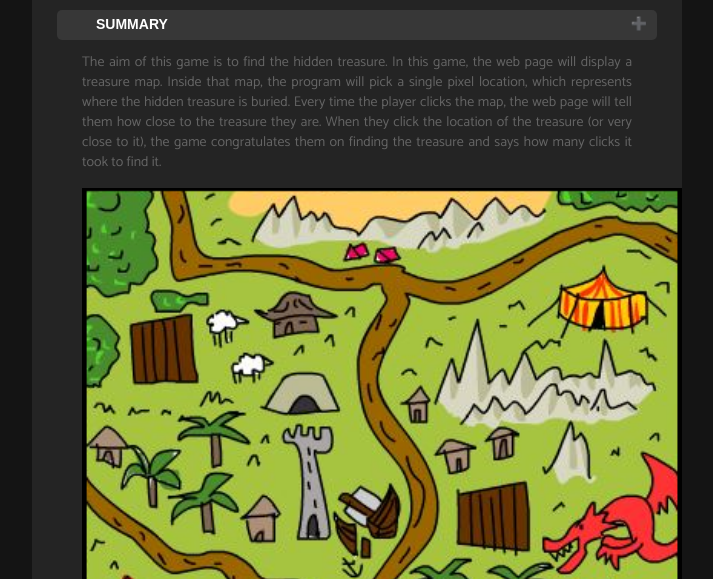
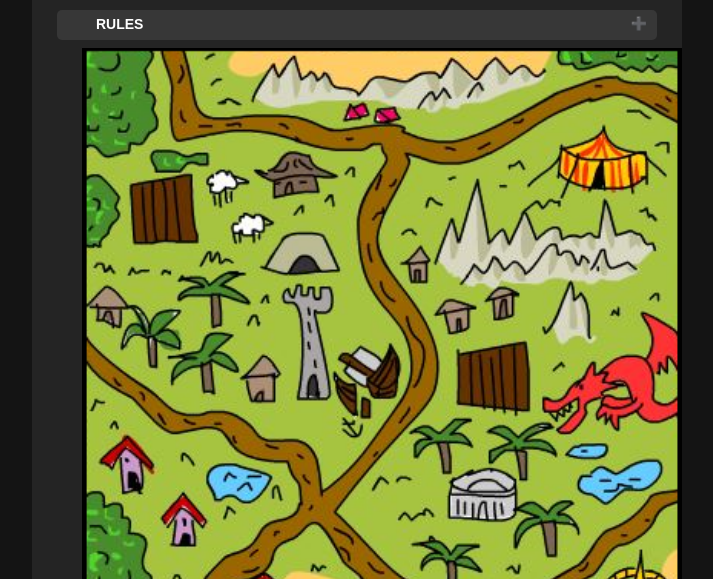
Before and after one commit to D-Skr/d-skr.github.io, a plain HTML site: page treasure.html in a window 1280 px wide. Shown: the part 221-800 px from the top of the page, without its empty margins (308-1021 px from the left). Drawn offline with nearby package versions, Linux system fonts and the light colour scheme.

Commit message:
Update treasure.html

```diff
--- a/treasure.html
+++ b/treasure.html
@@ -18,7 +18,7 @@
     <div id="main2">
     <div id="header2">Find the Treasure!</div>
     <div class="section_body profile_section_body" style="display: block;">
-                <button type="button" class="collapsible">SUMMARY</button>
+                <button type="button" class="collapsible">RULES</button>
                     <div class = "content">
                         <p>The aim of this game is to find the hidden treasure. In this game, the web page will display a treasure map.
                         Inside that map, the program will pick a single pixel location, which represents where the hidden treasure is buried.
@@ -43,12 +43,6 @@
                       });
                     }
                     </script>
-        <div class="section_body profile_section_body" style="display: block;">
-        The aim of this game is to find the hidden treasure. In this game, the web page will display a treasure map.
-        Inside that map, the program will pick a single pixel location, which represents where the hidden treasure is buried.
-        Every time the player clicks the map, the web page will tell them how close to the treasure they are.
-        When they click the location of the treasure (or very close to it), the game congratulates them on finding the treasure and says how many clicks it took to find it.
-    </div>
     <img id = "map" width = 600 height=600 src = "map.png">
     <p id = "distance"></p>
 
```
